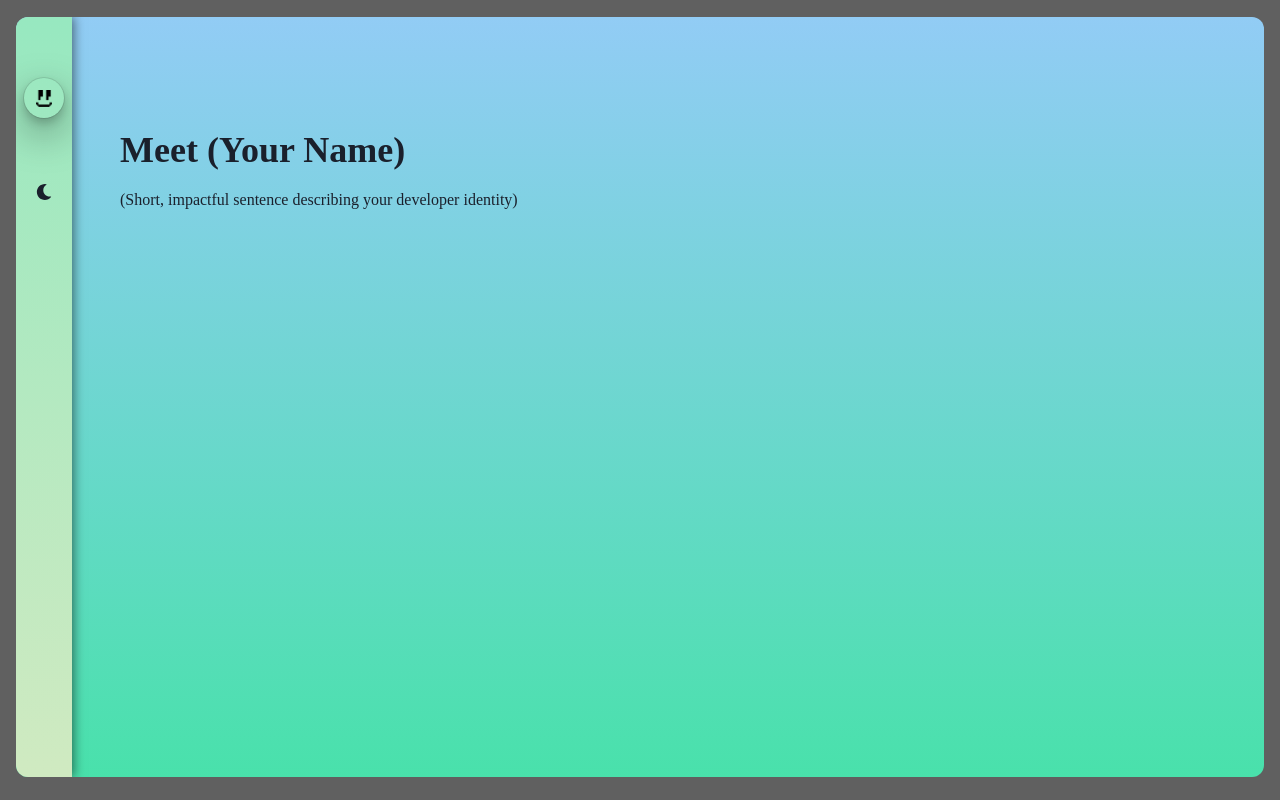
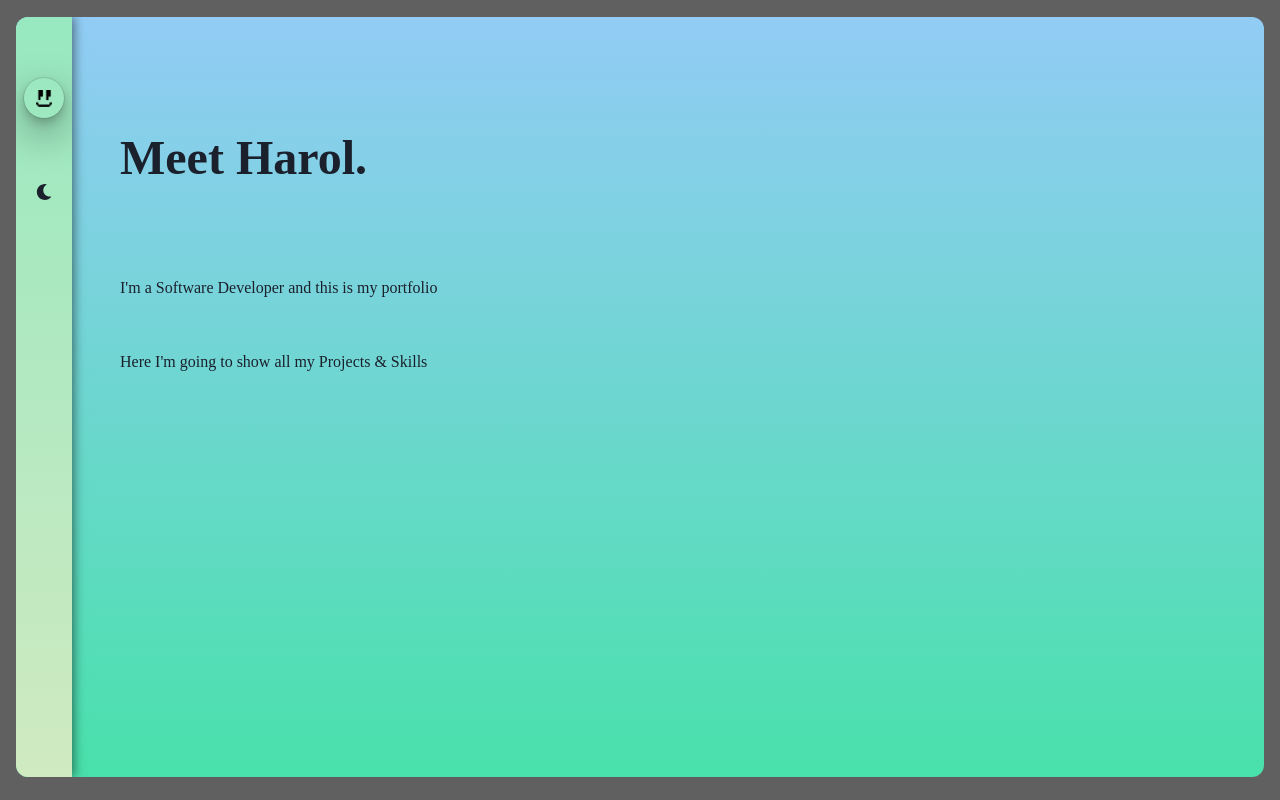
Before and after one commit to H4r0l/newPortfolio, a React (Vite) app: page / in a window 1280 px wide. Built offline with nearby package versions, Linux system fonts and the light colour scheme.

Commit message:
Feat: Minor change in color and fonts

```diff
--- a/src/App.jsx
+++ b/src/App.jsx
@@ -14,7 +14,7 @@ function App() {
         bgGradient={
           colorMode === "light"
             ? "linear(to-b, #92CCF5, #49E1AB)"
-            : "linear(to-b, #245478, #0F3449)" // Darker shades for dark mode
+            : "linear(to-b, #245478, #9D3459)" // Darker shades for dark mode
         }
         minH={"95vh"}
         overflowY={"hidden"}
@@ -23,13 +23,20 @@ function App() {
           <Navbar />
           {/**Create all the content inside Here, dont change the outside Layout*/}
           <Box bg="inherit" padding="4rem 0">
-            <Grid templateRows="repeat(3, 1fr)" gap={4} padding={12}>
-              <Heading as="h2" fontSize="4xl" fontWeight="bold" fontFamily="Poppins">
-                Meet (Your Name)
+            <Grid templateRows="repeat(3, 1fr)" gap={4} padding={12} fontFamily="Alata">
+              <Heading
+                as="h2"
+                fontSize="5xl"
+                fontWeight="bold"
+                fontFamily="Victor Mono"
+              >
+                Meet Harol.
               </Heading>
-              <Text fontFamily="Alata">
-                (Short, impactful sentence describing your developer identity)
+              <br />
+              <Text >
+                I'm a Software Developer and this is my portfolio
               </Text>
+              Here I'm going to show all my Projects & Skills
             </Grid>
           </Box>
         </Flex>
--- a/src/components/Navbar.jsx
+++ b/src/components/Navbar.jsx
@@ -23,7 +23,7 @@ const Navbar = () => {
         bgGradient={
           colorMode === "light"
             ? "linear(to-b, #97E8C0, #D0EAC1)"
-            : "linear(to-b, #250F65, #350C45)"
+            : "linear(to-b, #990F71, #740F65)"
         }
         h={"95vh"} // Adjusted height to 95% of the viewport height
         w={"7vh"}
```
